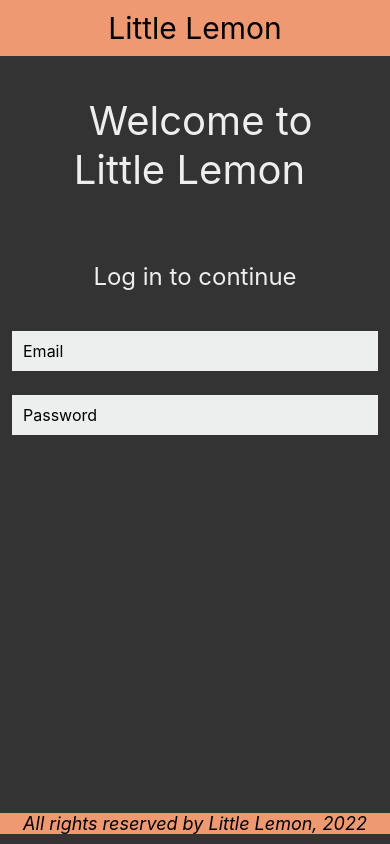
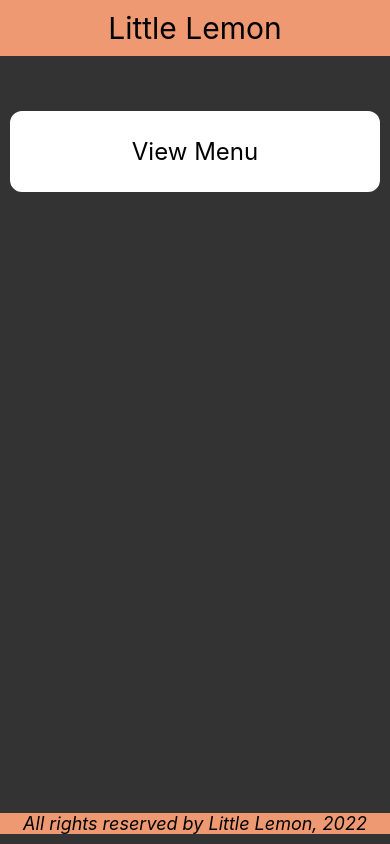
Before and after one commit to joktz/little-lemon-practice, a React Native app: screen / in a window 390 px wide. Built offline with nearby package versions, Linux system fonts and the light colour scheme.

Commit message:
Feat: Added toggle button to menu for display.

```diff
--- a/App.tsx
+++ b/App.tsx
@@ -13,9 +13,9 @@ export default function App() {
       <View style={styles.container}>
         <LittleLemonHeader />
         {/* <WelcomeScreen /> */}
-        <LoginScreen />
+        {/* <LoginScreen /> */}
         {/* <FeedbackForm /> */}
-        {/* <MenuItems /> */}
+        <MenuItems />
         <View>
           <Footer />
         </View>
--- a/components/MenuItems.js
+++ b/components/MenuItems.js
@@ -1,5 +1,5 @@
-import * as React from 'react';
-import { View, Text, StyleSheet, SectionList } from 'react-native';
+import React, { useState} from 'react';
+import { View, Text, StyleSheet, SectionList, Pressable } from 'react-native';
 
 // The list of menu items
 
@@ -59,6 +59,7 @@ const Item = ({name, price}) => {
 
 export default function MenuItems() {
     // Function calling for SectionList
+    const [showMenu, setShowMenu] = useState(false)
     const renderItem = ({item}) => <Item name={item.name} price={item.price}/>
 
     const renderSectionHeader = ({section: {title}}) => (
@@ -69,11 +70,20 @@ export default function MenuItems() {
 
     return (
         <View style={menuStyles.container}>
-            <SectionList sections={menuItemsToDisplay}
+            <Pressable style={menuStyles.button} onPress={() => {
+                setShowMenu(!showMenu);
+            }}>
+                <Text style={menuStyles.buttonText}>
+                    {showMenu ? 'Home' : 'View Menu'}
+                </Text>
+            </Pressable>
+            {showMenu && (
+                <SectionList sections={menuItemsToDisplay}
                 renderItem={renderItem}
                 renderSectionHeader={renderSectionHeader}
                 ItemSeparatorComponent={separator}
             />
+            )}
         </View>
     )
 }
@@ -110,4 +120,19 @@ const menuStyles = StyleSheet.create({
         borderBottomWidth: 1,
         borderColor:'#EDEFEE',
     },
+    button: {
+        fontSize: 22,
+        padding: 8,
+        marginVertical: 8,
+        backgroundColor: 'white',
+        borderColor: 'white',
+        borderWidth: 2,
+        borderRadius: 12,
+    },
+    buttonText: {
+        fontSize: 24,
+        padding: 8,
+        marginVertical: 8,
+        textAlign: 'center'
+    },
 })
```
